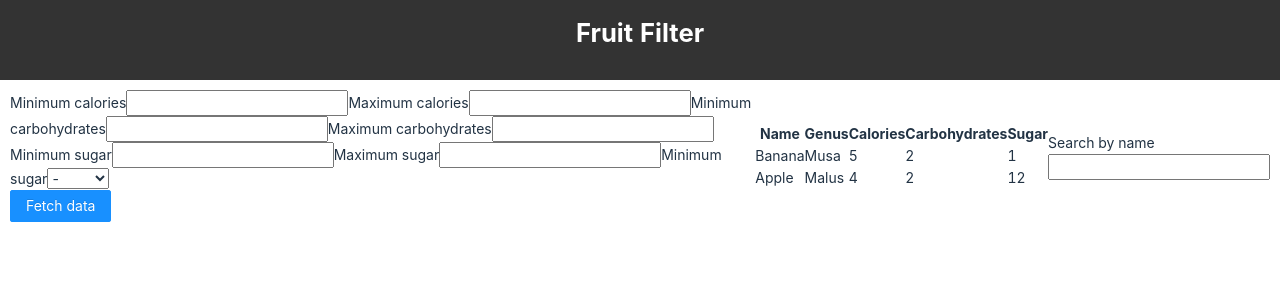
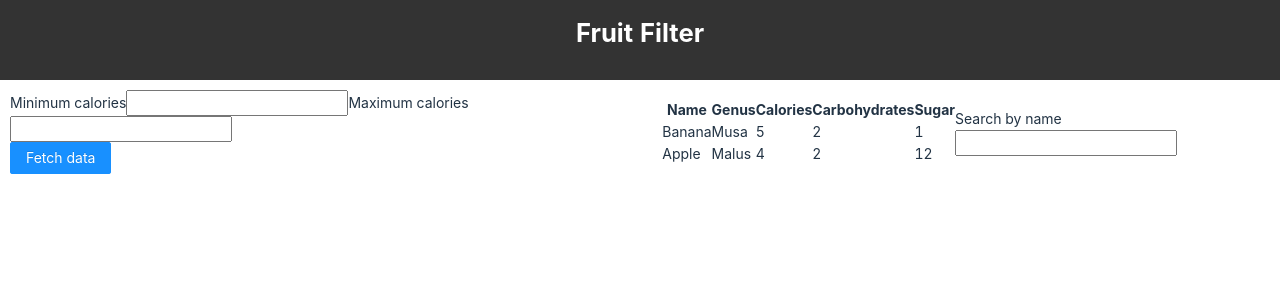
Before and after one commit to japickering/frontend-technical-test, a React (Create React App) app: page / in a window 1280 px wide. Shown: the top 300 px of the page. Built offline with nearby package versions, Linux system fonts and the light colour scheme.

Commit message:
simplify FilterForm

```diff
--- a/src/components/FilterForm.tsx
+++ b/src/components/FilterForm.tsx
@@ -4,33 +4,13 @@ import { searchQuery } from '../libs/search';
 
 const FilterForm = () => {
   return (
-    <div>
+    <form>
       <div>
         <span>
           <label htmlFor='calories-min'>Minimum calories</label>
           <input name='calories-min' id='calories-min' />
           <label htmlFor='calories-max'>Maximum calories</label>
           <input name='calories-max' id='calories-max' />
-        </span>
-        <span>
-          <label htmlFor='carbs-min'>Minimum carbohydrates</label>
-          <input name='carbs-min' id='carbs-min' />
-          <label htmlFor='carbs-max'>Maximum carbohydrates</label>
-          <input name='carbs-max' id='carbs-max' />
-        </span>
-        <span>
-          <label htmlFor='sugar-min'>Minimum sugar</label>
-          <input name='sugar-min' id='sugar-min' />
-          <label htmlFor='sugar-max'>Maximum sugar</label>
-          <input name='sugar-max' id='sugar-max' />
-        </span>
-        <span>
-          <label htmlFor='family'>Minimum sugar</label>
-          <select name='family' id='family'>
-            <option>-</option>
-            <option>Malus</option>
-            <option>Musa</option>
-          </select>
         </span>
       </div>
       <div>
@@ -42,7 +22,7 @@ const FilterForm = () => {
           Fetch data
         </Button>
       </div>
-    </div>
+    </form>
   );
 };
 
```
